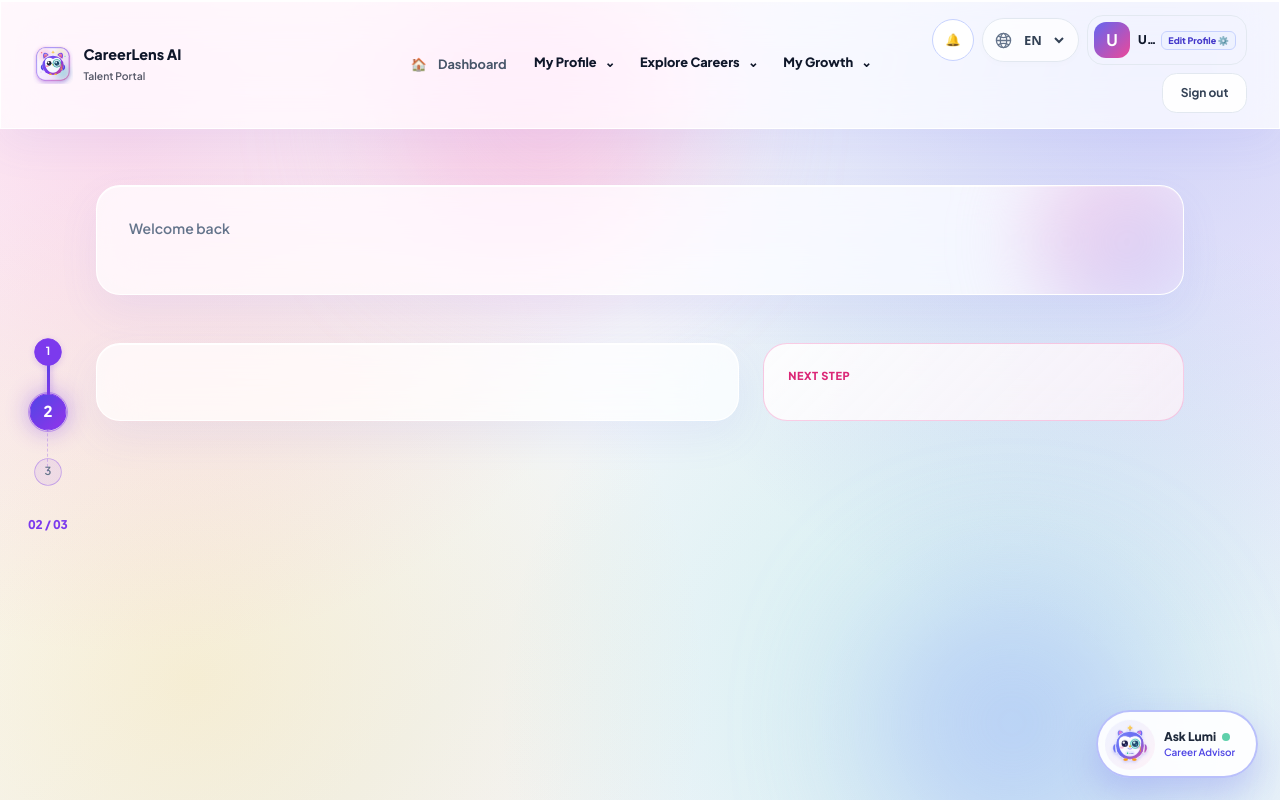
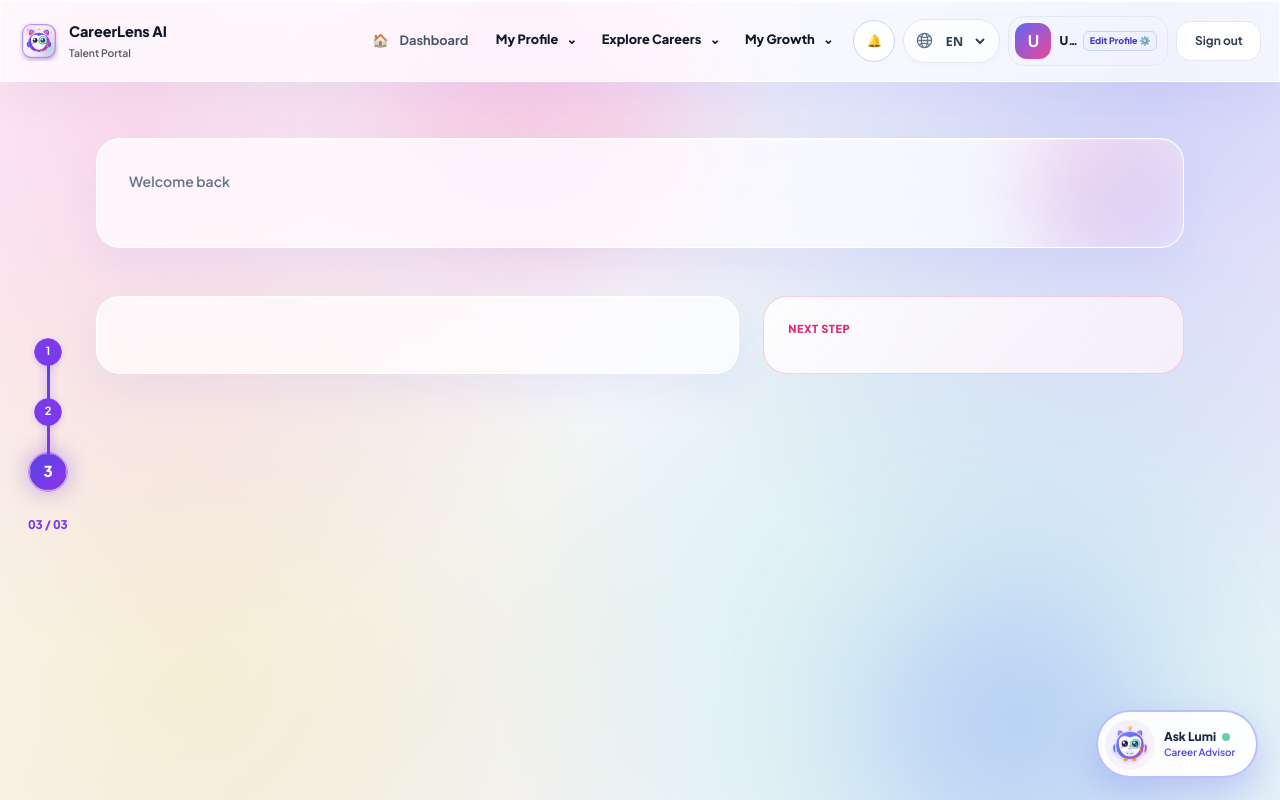
Before and after one commit to jieying-lai/hackathon-high-five, a Flask app: template src/templates/candidate.html in a window 1280 px wide. Run offline with Flask 3, Linux system fonts and the light colour scheme; the template is opened without the code that fills it, so the values that code supplies are empty; some libraries are stand-ins or nearby versions.

Commit message:
navigation bar debug

```diff
--- a/src/static/css/responsive.css
+++ b/src/static/css/responsive.css
@@ -6,6 +6,13 @@
  .responsive-ui .portal-desktop-header .desktop-navigation{justify-self:center}
  .responsive-ui .portal-desktop-header .portal-account{justify-self:end;max-width:100%;flex-wrap:wrap;justify-content:flex-end}
  .responsive-ui .portal-desktop-header .portal-brand{min-width:0;max-width:100%}
+ /* Preserve original control sizes; reserve the account width and let navigation shift left. */
+ .responsive-ui:not(.responsive-employer) .portal-desktop-header{grid-template-columns:minmax(10rem,1fr) auto minmax(max-content,1fr);padding:.9rem 1.1rem;gap:.65rem}
+ .responsive-ui:not(.responsive-employer) .portal-desktop-header .portal-account{flex-wrap:nowrap;align-items:center;gap:.5rem;max-width:none}
+ .responsive-ui:not(.responsive-employer) .portal-desktop-header .desktop-navigation{gap:.35rem}
+ .responsive-ui:not(.responsive-employer) .portal-desktop-header .portal-account>.btn{white-space:nowrap;flex-shrink:0}
+ .responsive-ui:not(.responsive-employer) .portal-desktop-header [data-language-slot]{display:flex;align-items:center;flex-shrink:0}
+ .responsive-ui:not(.responsive-employer) .portal-desktop-header .portal-user{flex-shrink:0}
  .responsive-employer .portal-desktop-header{padding:.65rem 1.1rem;gap:.65rem}
  .responsive-employer .portal-desktop-header .portal-account{flex-wrap:nowrap;align-items:center;gap:.5rem;max-width:none}
  .responsive-employer .portal-desktop-header .desktop-navigation{gap:.2rem}
--- a/src/templates/candidate.html
+++ b/src/templates/candidate.html
@@ -100,7 +100,7 @@
     }
   </style>
   <link rel="stylesheet" href="/static/css/profile.css?v=20261021-layout-1" />
-  <link rel="stylesheet" href="/static/css/responsive.css?v=20261021-saved-notification" />
+  <link rel="stylesheet" href="/static/css/responsive.css?v=20261021-header-original-size" />
   <link rel="stylesheet" href="/static/css/page-outline.css?v=20261021-menu-outline-v2" />
   <link rel="stylesheet" href="/static/css/pomodoro.css?v=20261021-study-buddy" />
 </head>
```
